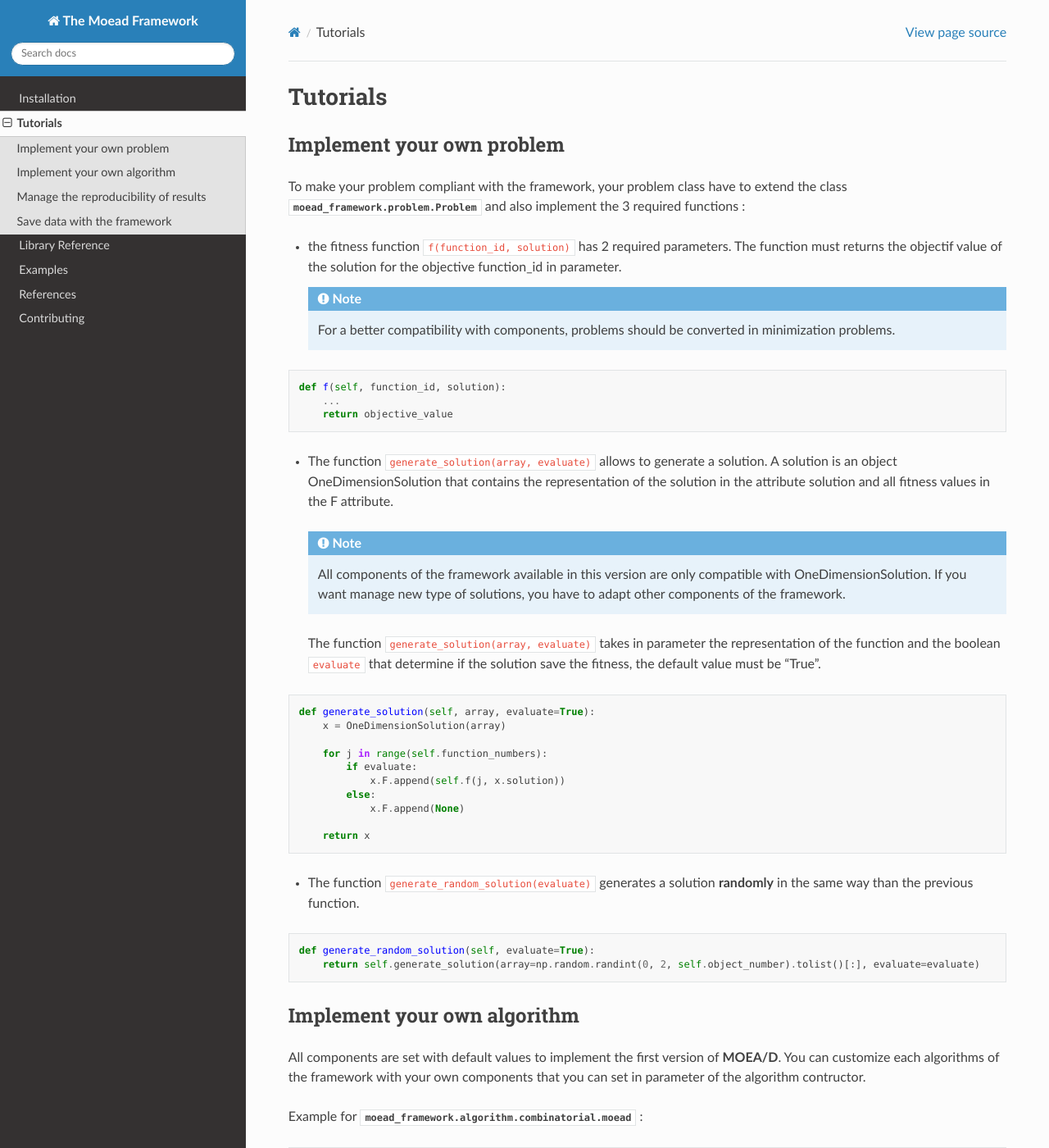
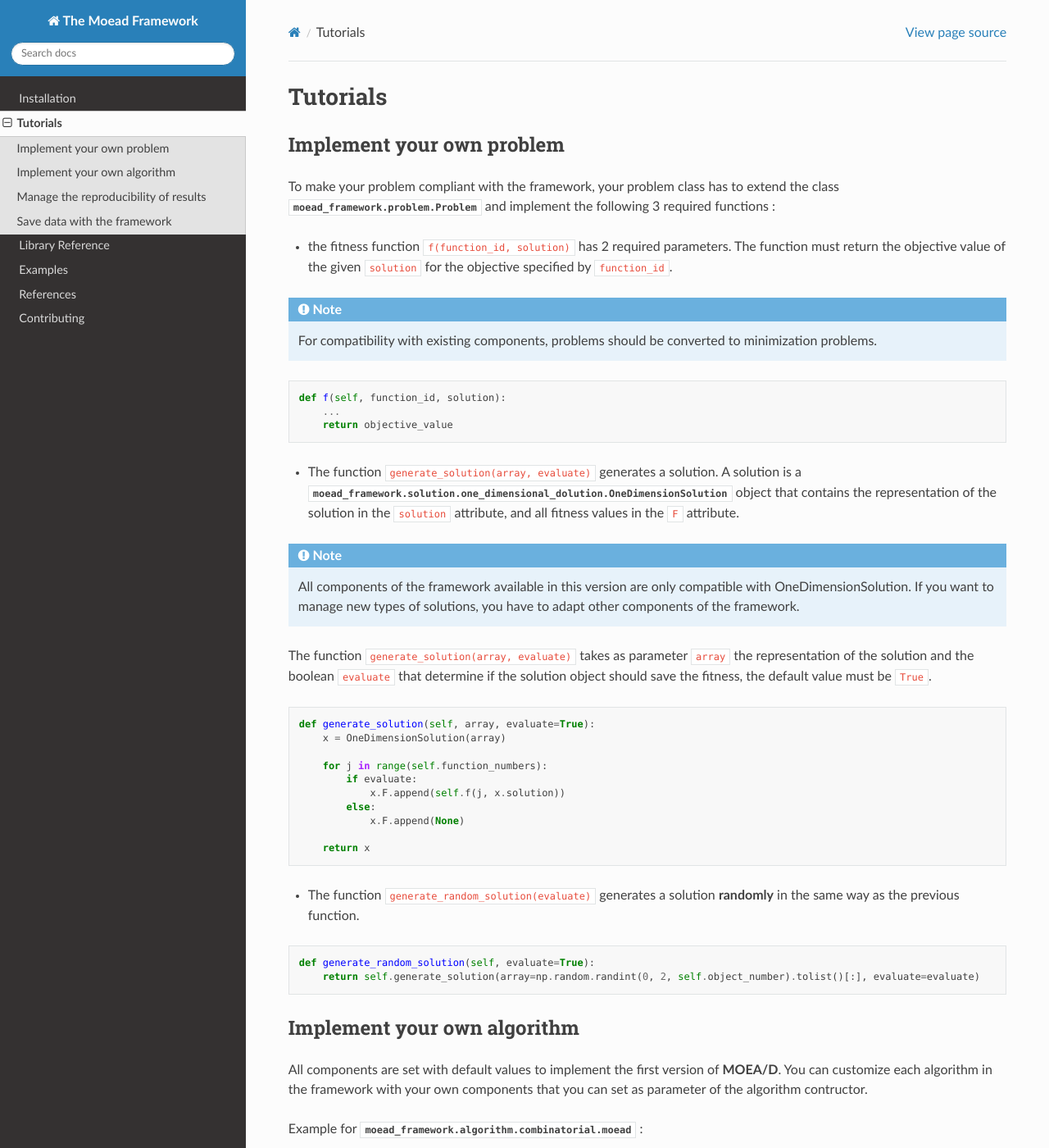
Before and after one commit to moead-framework/framework, a Sphinx documentation site: the page built from docs/tuto.rst, in a window 1280 px wide and 1400 px high. Shown: the whole window at 82% size. Built offline with Sphinx 7.4.7 and the Read the Docs theme 2.0.0, drawn with Linux system fonts in a browser that asks for light colours; cross-references to code outside the pages are shown as plain code; some of the changed text lies outside the part shown.

Commit message:
Update documentation

```diff
--- a/docs/main_components.rst
+++ b/docs/main_components.rst
@@ -2,6 +2,7 @@
 
 Main components
 ===========================================
+
 
 Solution
 __________________________________________
--- a/docs/tuto.rst
+++ b/docs/tuto.rst
@@ -6,13 +6,13 @@ Tutorials
 .. _tuto-problem:
 Implement your own problem
 --------------------------------------
-To make your problem compliant with the framework, your problem class have to extend the class :class:`moead_framework.problem.Problem`
-and also implement the 3 required functions :
+To make your problem compliant with the framework, your problem class has to extend the class :class:`moead_framework.problem.Problem`
+and implement the following 3 required functions :
 
-- the fitness function :code:`f(function_id, solution)` has 2 required parameters. The function must returns the objectif value of the solution
-  for the objective function_id in parameter.
+- the fitness function :code:`f(function_id, solution)` has 2 required parameters. The function must return the objective value of the given ``solution``
+  for the objective specified by ``function_id``.
 
-  .. note:: For a better compatibility with components, problems should be converted in minimization problems.
+.. note:: For compatibility with existing components, problems should be converted to minimization problems.
 
 .. code-block:: python
 
@@ -22,12 +22,12 @@ and also implement the 3 required functions :
 
 
 
-- The function :code:`generate_solution(array, evaluate)` allows to generate a solution. A solution is an object OneDimensionSolution that contains the representation of the solution in the attribute solution and all fitness values in the F attribute.
+- The function :code:`generate_solution(array, evaluate)` generates a solution. A solution is a :class:`moead_framework.solution.one_dimensional_dolution.OneDimensionSolution` object that contains the representation of the solution in the ``solution`` attribute, and all fitness values in the ``F`` attribute.
 
- .. note:: All components of the framework available in this version are only compatible with OneDimensionSolution. If you want manage new type of solutions, you have to adapt other components of the framework.
+.. note:: All components of the framework available in this version are only compatible with OneDimensionSolution. If you want to manage new types of solutions, you have to adapt other components of the framework.
 
- The function :code:`generate_solution(array, evaluate)` takes in parameter the representation of the function and the boolean :code:`evaluate`
- that determine if the solution save the fitness, the default value must be "True".
+The function :code:`generate_solution(array, evaluate)` takes as parameter ``array`` the representation of the solution and the boolean :code:`evaluate`
+that determine if the solution object should save the fitness, the default value must be ``True``.
 
 .. code-block:: python
 
@@ -43,7 +43,7 @@ and also implement the 3 required functions :
             return x
 
 
-- The function :code:`generate_random_solution(evaluate)` generates a solution **randomly** in the same way than the previous function.
+- The function :code:`generate_random_solution(evaluate)` generates a solution **randomly** in the same way as the previous function.
 
 .. code-block:: python
 
@@ -57,8 +57,8 @@ Implement your own algorithm
 --------------------------------------------------------------------
 
 All components are set with default values to implement the first version of **MOEA/D**.
-You can customize each algorithms of the framework with your own
-components that you can set in parameter of the algorithm contructor.
+You can customize each algorithm in the framework with your own
+components that you can set as parameter of the algorithm contructor.
 
 Example for :class:`moead_framework.algorithm.combinatorial.moead` :
 
@@ -84,11 +84,11 @@ Example for :class:`moead_framework.algorithm.combinatorial.moead` :
 
 
 
-If you want manage the way to use all this components, you have to create
+If you want to manage the way to use all these components, you have to create
 a new algorithm by extending an available algorithm. Examples are available in this repository : https://github.com/moead-framework/framework/tree/master/moead_framework/algorithm.
 
-For example with the implementation of MOEA/D-DE :cite:`moead_de` in the class :class:`moead_framework.algorithm.combinatorial.moead_delta_nr` that extends **Moead** to rewrite the
-function update_solutions() and add two new parameters.
+An example is the implementation of MOEA/D-DE :cite:`moead_de` in the class :class:`moead_framework.algorithm.combinatorial.moead_delta_nr` that extends **Moead** to rewrite the
+function ``update_solutions()`` and adds two new parameters.
 
 
 Manage the reproducibility of results
@@ -125,7 +125,7 @@ You can easily save a set of solutions by using the function :code:`save_populat
 The function must be imported with : :code:`from moead_framework.tool.result import save_population`.
 
 
-If you want save all non-dominated solutions (attribute :code:`self.ep` in the algorithm) every 10 evaluations, you can use the checkpoint parameter of the function :code:`algorithm.run()` :
+If you want to save all non-dominated solutions (attribute :code:`self.ep` in the algorithm) every e.g. 10 evaluations, you can use the checkpoint parameter of the function :code:`algorithm.run()` :
 
 
 .. code-block:: python
```
Also changed, not shown: other parts of docs/tuto.rst (+3 -3 lines), docs/html/tuto.html (+22 -25 lines), docs/html/searchindex.js.
